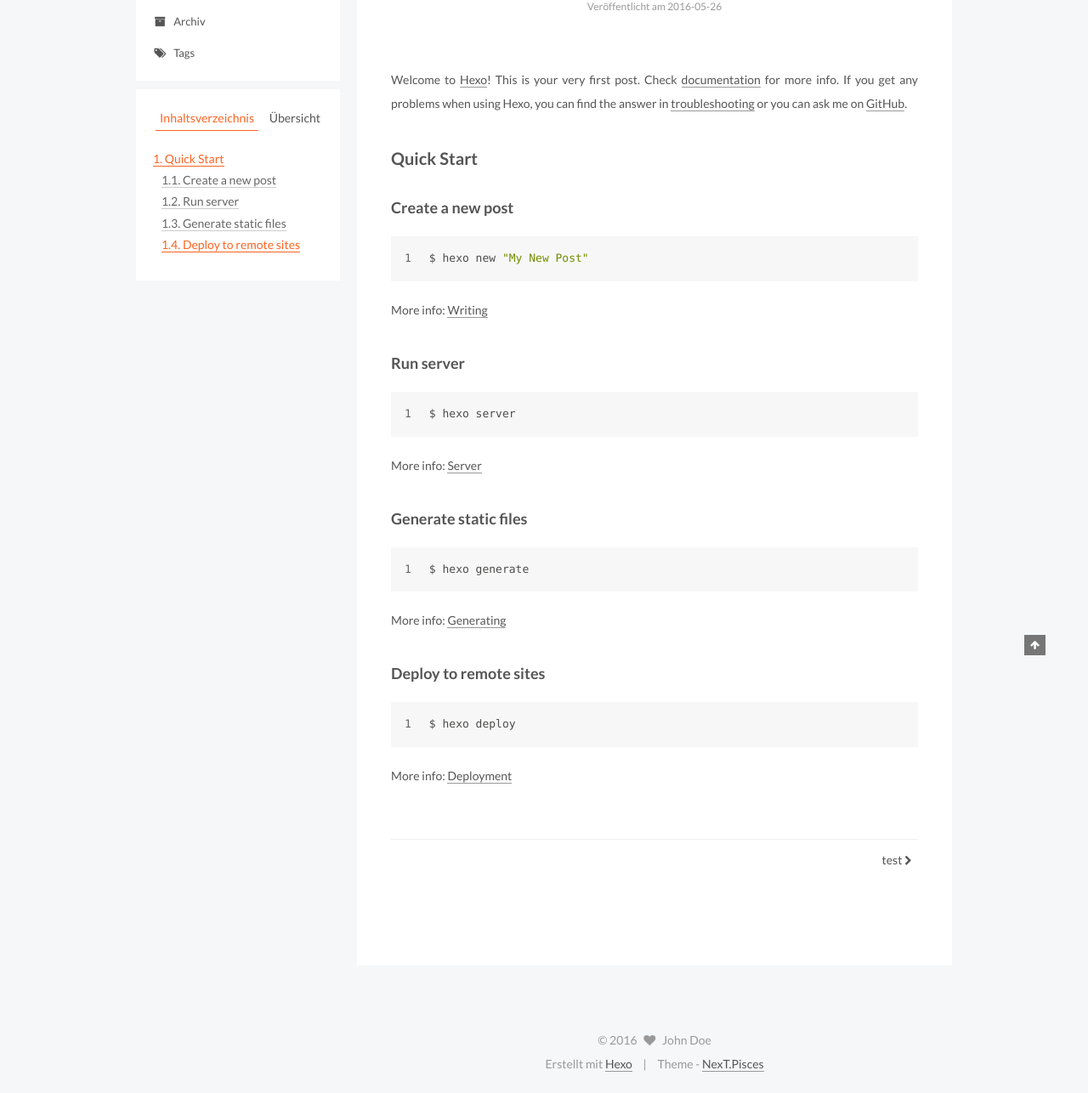
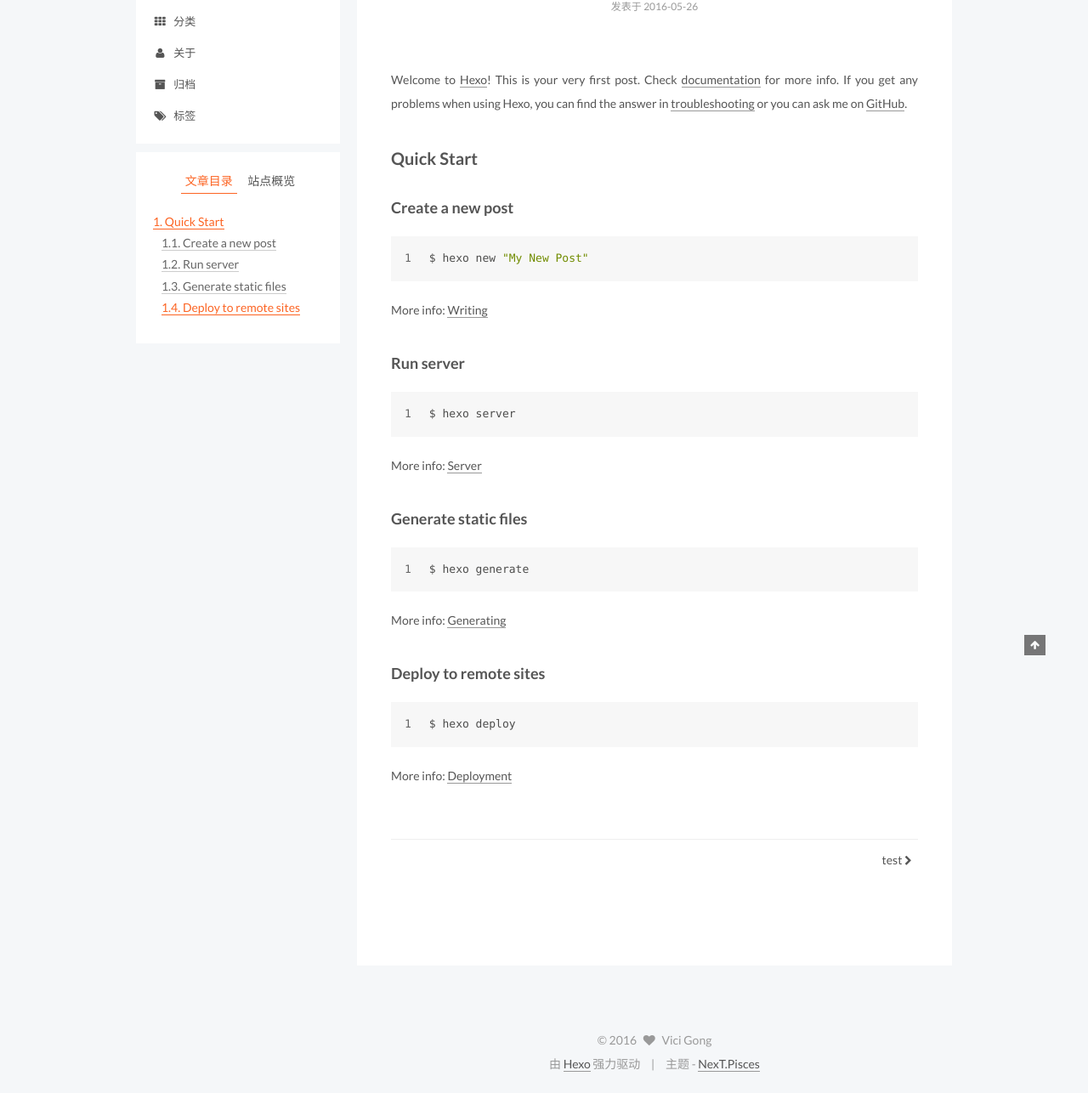
Before and after one commit to jonung/jonung.github.io, a plain HTML site: page 2016/05/26/hello-world/index.html in a window 1280 px wide. Shown: the part 129-1415 px from the top of the page at 85% size. Drawn offline with Linux system fonts and the light colour scheme.

Commit message:
Site updated: 2016-05-28 12:17:38

```diff
--- a/2016/05/26/hello-world/index.html
+++ b/2016/05/26/hello-world/index.html
@@ -109,7 +109,7 @@ Quick">
     motion: true,
     duoshuo: {
       userId: 0,
-      author: 'Author'
+      author: '博主'
     }
   };
 </script>
@@ -117,7 +117,7 @@ Quick">
   <title> Hello World | Hexo </title>
 </head>
 
-<body itemscope itemtype="http://schema.org/WebPage" lang="">
+<body itemscope itemtype="http://schema.org/WebPage" lang="zh-Hans">
 
 
 
@@ -172,7 +172,27 @@ Quick">
 
               <i class="menu-item-icon fa fa-fw fa-home"></i> <br />
 
-            Startseite
+            首页
+          </a>
+        </li>
+
+
+        <li class="menu-item menu-item-categories">
+          <a href="/categories" rel="section">
+
+              <i class="menu-item-icon fa fa-fw fa-th"></i> <br />
+
+            分类
+          </a>
+        </li>
+
+
+        <li class="menu-item menu-item-about">
+          <a href="/about" rel="section">
+
+              <i class="menu-item-icon fa fa-fw fa-user"></i> <br />
+
+            关于
           </a>
         </li>
 
@@ -182,7 +202,7 @@ Quick">
 
               <i class="menu-item-icon fa fa-fw fa-archive"></i> <br />
 
-            Archiv
+            归档
           </a>
         </li>
 
@@ -192,7 +212,7 @@ Quick">
 
               <i class="menu-item-icon fa fa-fw fa-tags"></i> <br />
 
-            Tags
+            标签
           </a>
         </li>
 
@@ -245,7 +265,7 @@ Quick">
             <span class="post-meta-item-icon">
               <i class="fa fa-calendar-o"></i>
             </span>
-            <span class="post-meta-item-text">Veröffentlicht am</span>
+            <span class="post-meta-item-text">发表于</span>
             <time itemprop="dateCreated" datetime="2016-05-26T23:38:45+08:00" content="2016-05-26">
               2016-05-26
             </time>
@@ -362,10 +382,10 @@ Quick">
 
         <ul class="sidebar-nav motion-element">
           <li class="sidebar-nav-toc sidebar-nav-active" data-target="post-toc-wrap" >
-            Inhaltsverzeichnis
+            文章目录
           </li>
           <li class="sidebar-nav-overview" data-target="site-overview">
-            Übersicht
+            站点概览
           </li>
         </ul>
 
@@ -373,16 +393,16 @@ Quick">
       <section class="site-overview sidebar-panel ">
         <div class="site-author motion-element" itemprop="author" itemscope itemtype="http://schema.org/Person">
           <img class="site-author-image" itemprop="image"
-               src="/images/avatar.gif"
-               alt="John Doe" />
-          <p class="site-author-name" itemprop="name">John Doe</p>
+               src="/uploads/avatar.png"
+               alt="Vici Gong" />
+          <p class="site-author-name" itemprop="name">Vici Gong</p>
           <p class="site-description motion-element" itemprop="description"></p>
         </div>
         <nav class="site-state motion-element">
           <div class="site-state-item site-state-posts">
             <a href="/archives">
               <span class="site-state-item-count">2</span>
-              <span class="site-state-item-name">Artikel</span>
+              <span class="site-state-item-name">日志</span>
             </a>
           </div>
 
@@ -436,15 +456,15 @@ Quick">
   <span class="with-love">
     <i class="fa fa-heart"></i>
   </span>
-  <span class="author" itemprop="copyrightHolder">John Doe</span>
+  <span class="author" itemprop="copyrightHolder">Vici Gong</span>
 </div>
 
 <div class="powered-by">
-  Erstellt mit  <a class="theme-link" href="http://hexo.io">Hexo</a>
+  由 <a class="theme-link" href="http://hexo.io">Hexo</a> 强力驱动
 </div>
 
 <div class="theme-info">
-  Theme -
+  主题 -
   <a class="theme-link" href="https://github.com/iissnan/hexo-theme-next">
     NexT.Pisces
   </a>
--- a/css/main.css
+++ b/css/main.css
@@ -1549,7 +1549,7 @@ pre .javascript .function {
   width: 4px;
   height: 4px;
   border-radius: 50%;
-  background: #30947e;
+  background: #504fa6;
 }
 .links-of-blogroll {
   font-size: 13px;
```
Also changed, not shown: 2016/05/27/test/index.html (+35 -15 lines), archives/2016/05/index.html (+34 -14 lines), archives/2016/index.html (+34 -14 lines), archives/index.html (+34 -14 lines), index.html (+34 -14 lines), 1 other file.
